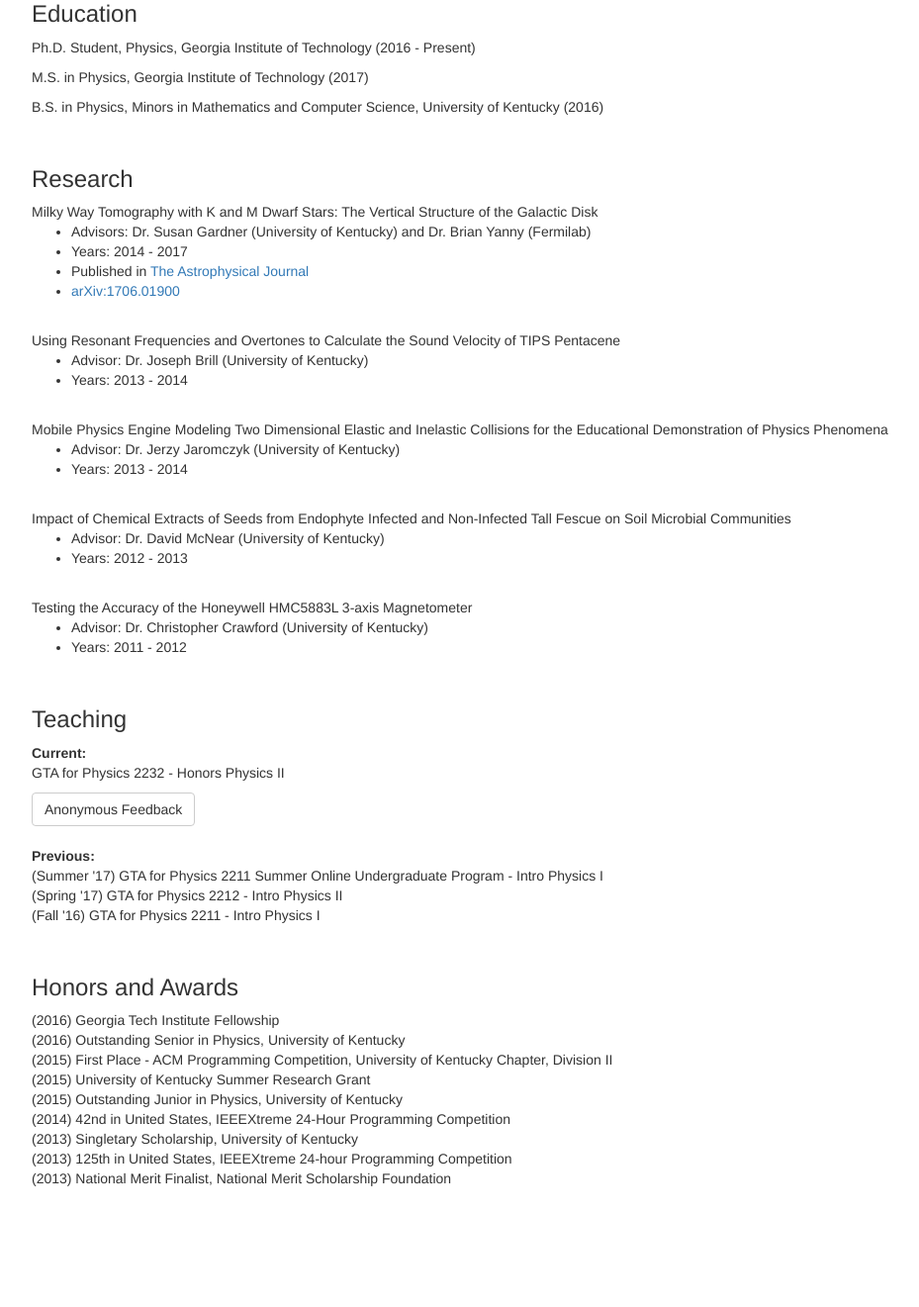
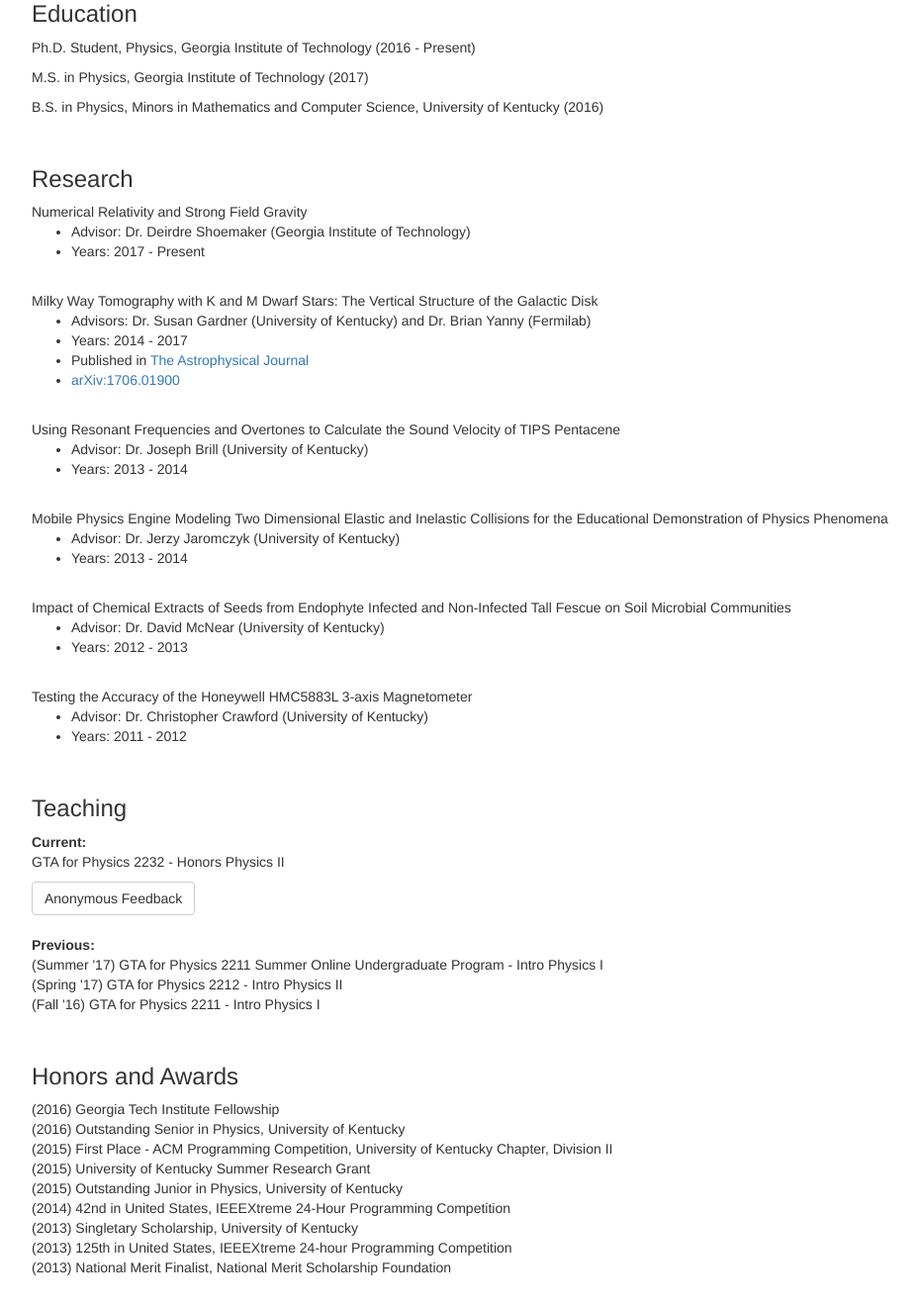
Before and after one commit to cameron-powell/bio-dlf, a Flask app: page / in a window 1280 px wide. Shown: the part 368-1689 px from the top of the page at 99% size, without its empty margins (38-967 px from the left). Before the commit the page ends 1567 px from the top, so only its background shows below. Run offline with Flask 2, Linux system fonts and the light colour scheme; some libraries are stand-ins or nearby versions.

Commit message:
Added newest entry to research section of index.html
Added research for numerical relativity and strong field gravity.  Resolves #37

```diff
--- a/app/templates/index.html
+++ b/app/templates/index.html
@@ -47,6 +47,11 @@
     <br>
 
     <h3>Research</h3>
+    Numerical Relativity and Strong Field Gravity
+    <ul>
+        <li>Advisor: Dr. Deirdre Shoemaker (Georgia Institute of Technology)</li>
+        <li>Years: 2017 - Present</li>
+    </ul><br>
     Milky Way Tomography with K and M Dwarf Stars: The Vertical Structure of the Galactic Disk
     <ul>
         <li>Advisors: Dr. Susan Gardner (University of Kentucky) and Dr. Brian Yanny (Fermilab)</li>
```
